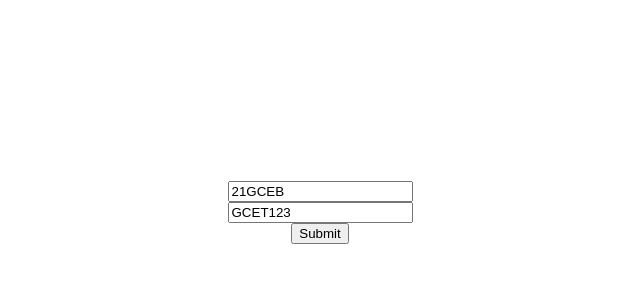
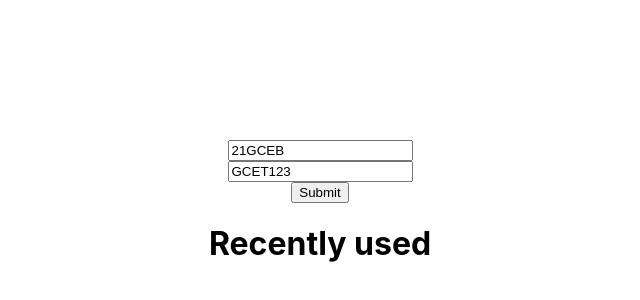
Before and after one commit to areeburrub/detain-or-not, a Next.js app: page / in a window 1280 px wide. Shown: the part 188-488 px from the top of the page, without its empty margins (320-960 px from the left). Built offline with nearby package versions, Linux system fonts and the light colour scheme.

Commit message:
no-rules

```diff
--- a/pages/index.js
+++ b/pages/index.js
@@ -149,7 +149,7 @@ export default function Home() {
           <input type="submit" value="Submit" />
         </form>
 
-        {loggedin && (
+        {!loggedin && (
           <div className={styles.logins}>
             <h1>Recently used</h1>
             {logins.map((item, index) => {
```
